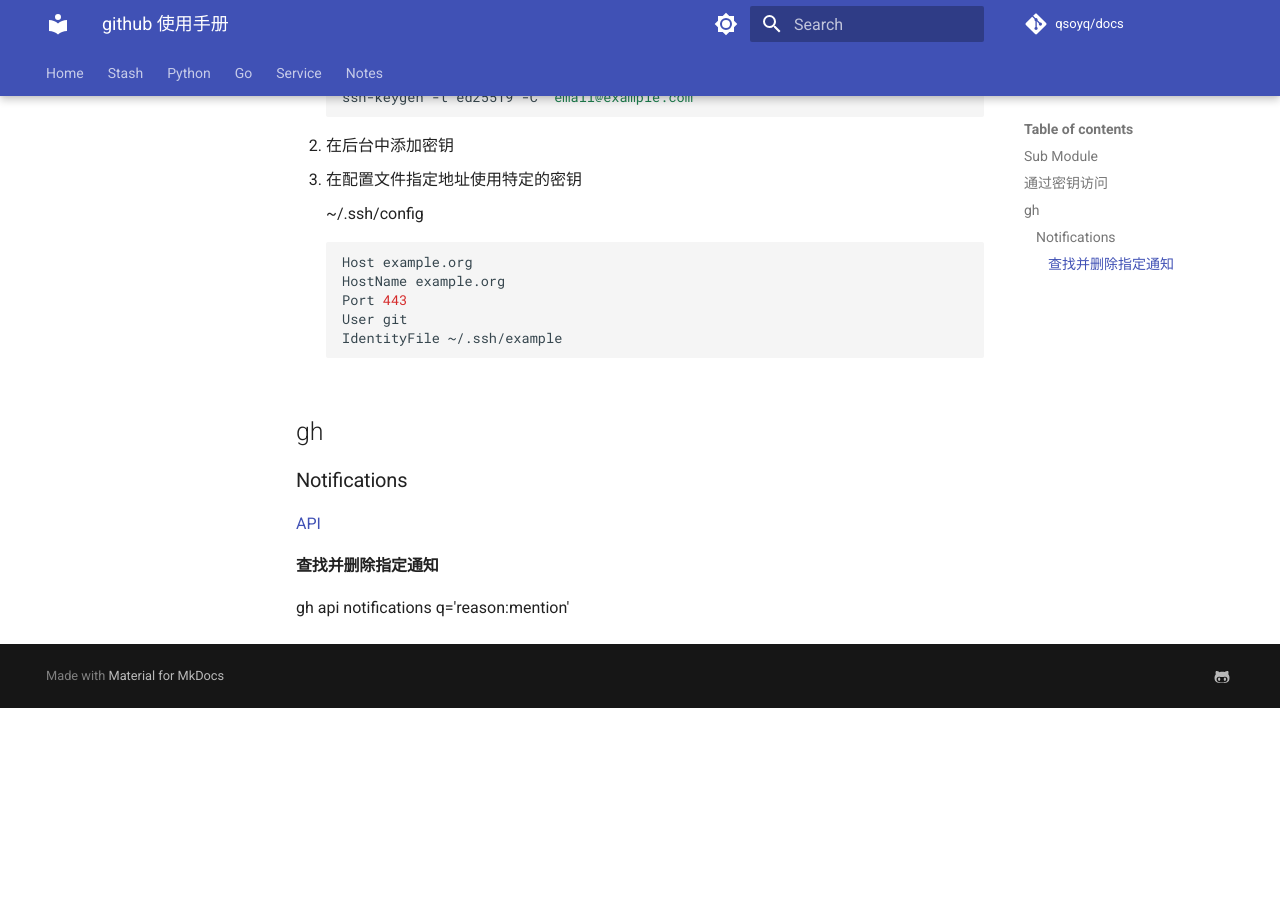
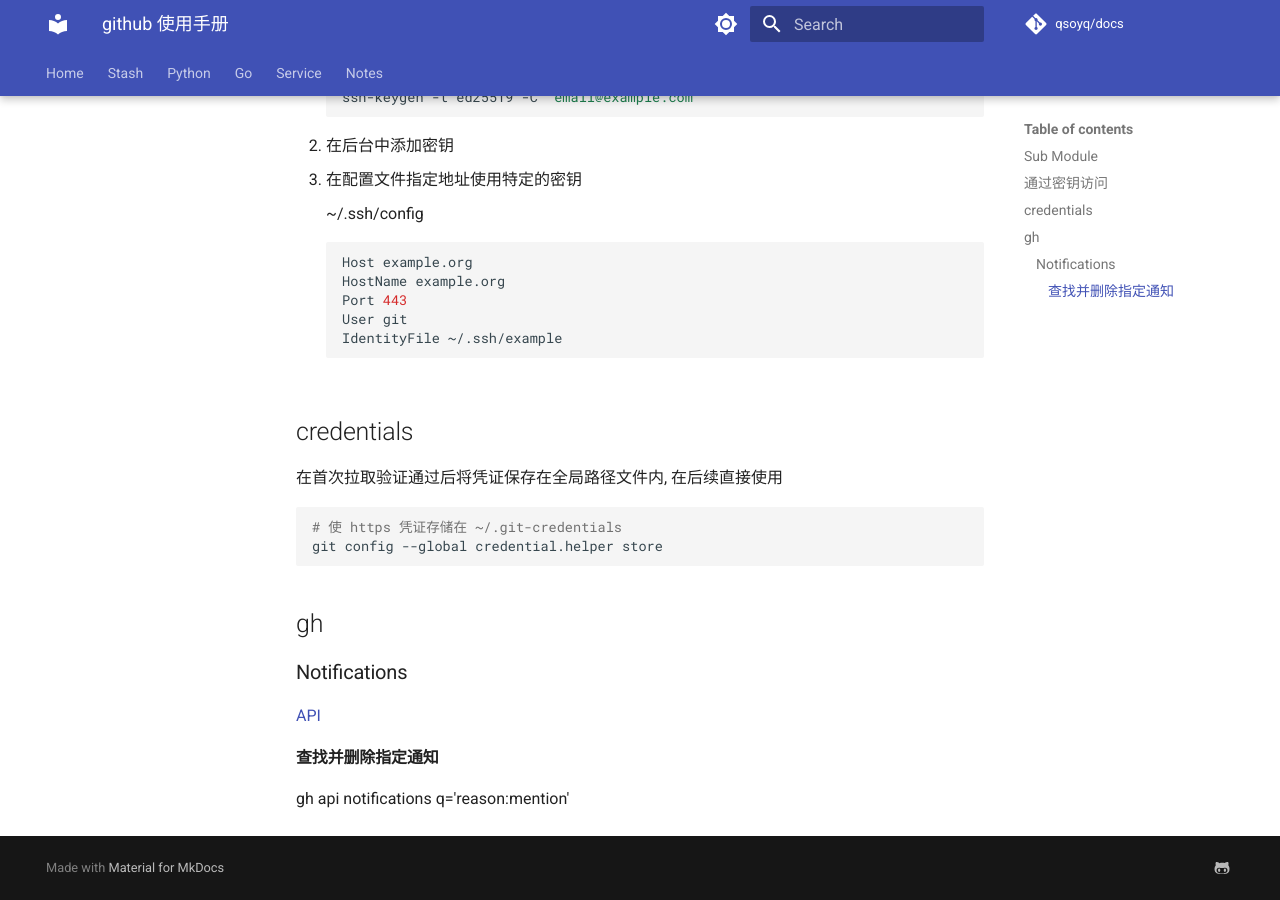
Before and after one commit to qsoyq/docs, an MkDocs documentation site: the page built from docs/tools/github.md, in a window 1280 px wide and 900 px high, scrolled down 508 px. Built offline with MkDocs 1.6.1 and Material for MkDocs 9.7.7, drawn with Linux system fonts in a browser that asks for light colours; comment, search, counter and statistics services are not loaded; before the commit the page ends 1216 px from its top, so only the background shows below that.

Commit message:
update docs/tools/github.md

````diff
--- a/docs/tools/github.md
+++ b/docs/tools/github.md
@@ -32,6 +32,15 @@ git submodule update --init --recursive
     IdentityFile ~/.ssh/example
     ```
 
+## credentials
+
+在首次拉取验证通过后将凭证保存在全局路径文件内, 在后续直接使用
+
+```bash
+# 使 https 凭证存储在 ~/.git-credentials
+git config --global credential.helper store
+```
+
 ## gh
 
 ### Notifications
````
